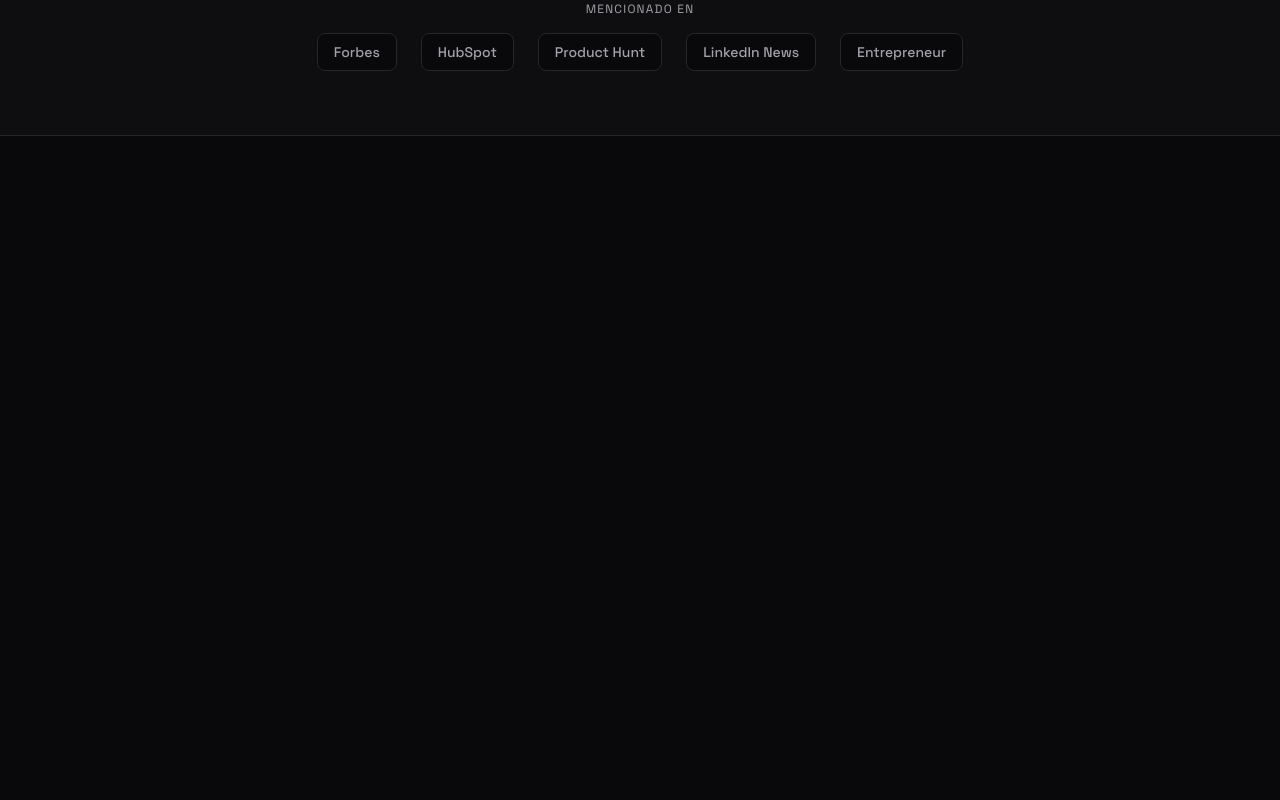
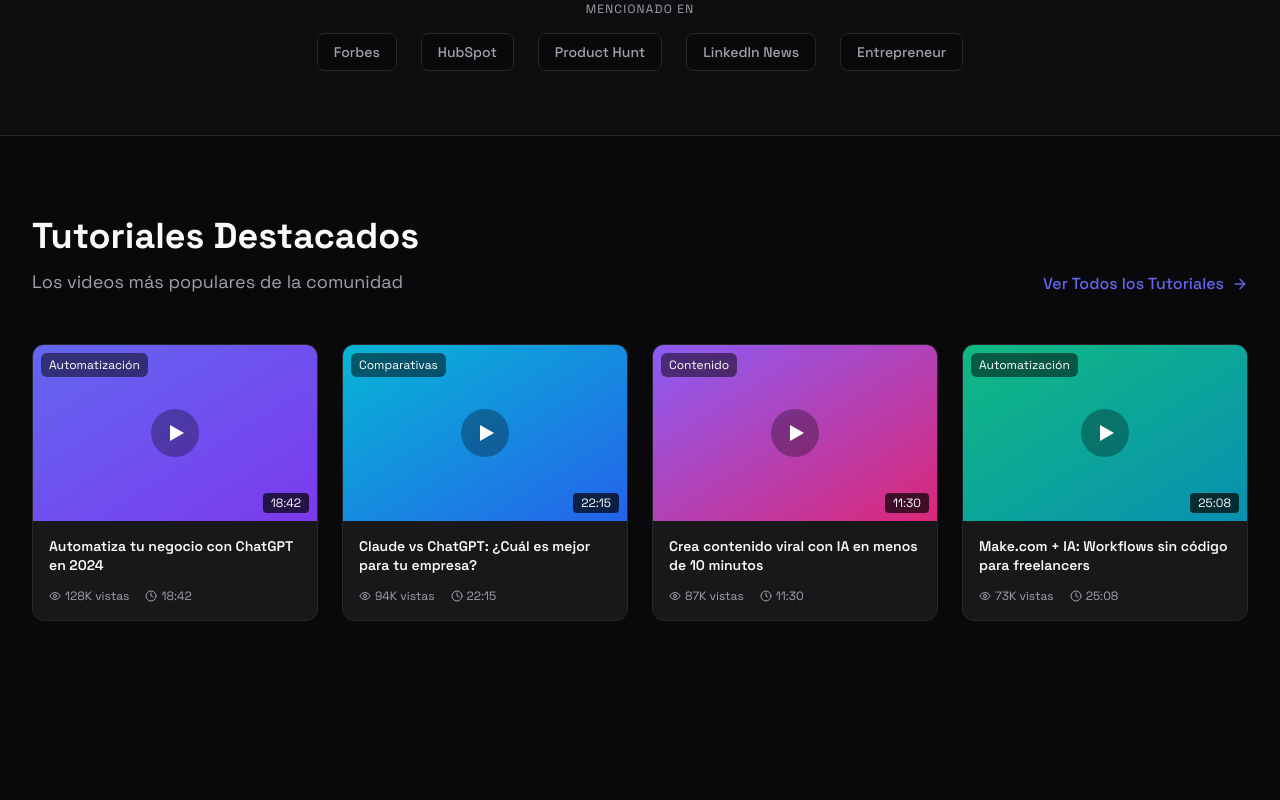
Before and after one commit to miyahira1/claudeapp001, a React (Vite) app: page /#/ in a window 1280 px wide. Shown: the part 1000-1800 px from the top of the page. Built offline with nearby package versions, Linux system fonts and the light colour scheme.

Commit message:
US-006: featured tutorials section with 4 cards, gradient thumbnails, horizontal scroll

```diff
--- a/src/components/sections/FeaturedTutorials.tsx
+++ b/src/components/sections/FeaturedTutorials.tsx
@@ -1,3 +1,77 @@
+import { motion } from 'framer-motion'
+import { Eye, Clock, ArrowRight } from 'lucide-react'
+import { tutorials } from '../../data/tutorials'
+
 export default function FeaturedTutorials() {
-  return <section className="py-20" />
+  return (
+    <section className="py-20">
+      <div className="max-w-7xl mx-auto px-4 sm:px-6 lg:px-8">
+        <motion.div
+          initial={{ opacity: 0, y: 20 }}
+          whileInView={{ opacity: 1, y: 0 }}
+          viewport={{ once: true }}
+          className="flex flex-col sm:flex-row sm:items-end justify-between gap-4 mb-12"
+        >
+          <div>
+            <h2 className="text-3xl sm:text-4xl font-bold text-text-primary mb-3">
+              Tutoriales Destacados
+            </h2>
+            <p className="text-text-muted text-lg">
+              Los videos más populares de la comunidad
+            </p>
+          </div>
+          <a
+            href="#"
+            className="inline-flex items-center gap-2 text-primary font-medium hover:gap-3 transition-all shrink-0"
+          >
+            Ver Todos los Tutoriales
+            <ArrowRight size={16} />
+          </a>
+        </motion.div>
+
+        <div className="flex gap-6 overflow-x-auto pb-4 md:grid md:grid-cols-4 md:overflow-visible scrollbar-hide">
+          {tutorials.map((t, i) => (
+            <motion.a
+              key={t.id}
+              href="#"
+              initial={{ opacity: 0, y: 30 }}
+              whileInView={{ opacity: 1, y: 0 }}
+              viewport={{ once: true }}
+              transition={{ delay: i * 0.1 }}
+              whileHover={{ scale: 1.02 }}
+              className="group shrink-0 w-72 md:w-auto rounded-xl border border-[#27272A] bg-surface overflow-hidden hover:border-primary/40 transition-colors"
+            >
+              {/* Thumbnail placeholder */}
+              <div className={`h-44 bg-gradient-to-br ${t.thumbnailColor} relative`}>
+                <div className="absolute inset-0 flex items-center justify-center">
+                  <div className="w-12 h-12 rounded-full bg-black/30 backdrop-blur-sm flex items-center justify-center group-hover:scale-110 transition-transform">
+                    <div className="w-0 h-0 border-t-[8px] border-t-transparent border-l-[14px] border-l-white border-b-[8px] border-b-transparent ml-1" />
+                  </div>
+                </div>
+                <span className="absolute bottom-2 right-2 bg-black/70 text-white text-xs px-2 py-0.5 rounded">
+                  {t.duration}
+                </span>
+                <span className="absolute top-2 left-2 bg-black/50 backdrop-blur-sm text-white text-xs px-2 py-1 rounded-md">
+                  {t.category}
+                </span>
+              </div>
+              <div className="p-4">
+                <h3 className="text-text-primary font-semibold text-sm leading-snug mb-3 group-hover:text-primary transition-colors line-clamp-2">
+                  {t.title}
+                </h3>
+                <div className="flex items-center gap-4 text-text-muted text-xs">
+                  <span className="flex items-center gap-1">
+                    <Eye size={12} /> {t.views} vistas
+                  </span>
+                  <span className="flex items-center gap-1">
+                    <Clock size={12} /> {t.duration}
+                  </span>
+                </div>
+              </div>
+            </motion.a>
+          ))}
+        </div>
+      </div>
+    </section>
+  )
 }
--- /dev/null
+++ b/src/data/tutorials.ts
@@ -0,0 +1,36 @@
+import type { Tutorial } from '../types'
+
+export const tutorials: Tutorial[] = [
+  {
+    id: '1',
+    title: 'Automatiza tu negocio con ChatGPT en 2024',
+    category: 'Automatización',
+    views: '128K',
+    duration: '18:42',
+    thumbnailColor: 'from-indigo-500 to-violet-600',
+  },
+  {
+    id: '2',
+    title: 'Claude vs ChatGPT: ¿Cuál es mejor para tu empresa?',
+    category: 'Comparativas',
+    views: '94K',
+    duration: '22:15',
+    thumbnailColor: 'from-cyan-500 to-blue-600',
+  },
+  {
+    id: '3',
+    title: 'Crea contenido viral con IA en menos de 10 minutos',
+    category: 'Contenido',
+    views: '87K',
+    duration: '11:30',
+    thumbnailColor: 'from-violet-500 to-pink-600',
+  },
+  {
+    id: '4',
+    title: 'Make.com + IA: Workflows sin código para freelancers',
+    category: 'Automatización',
+    views: '73K',
+    duration: '25:08',
+    thumbnailColor: 'from-emerald-500 to-cyan-600',
+  },
+]
--- /dev/null
+++ b/src/types/index.ts
@@ -0,0 +1,55 @@
+export interface Tutorial {
+  id: string
+  title: string
+  category: string
+  views: string
+  duration: string
+  thumbnailColor: string
+}
+
+export interface AITool {
+  id: string
+  name: string
+  category: string
+  description: string
+  rating: number
+  logoColor: string
+  featured?: boolean
+}
+
+export interface Resource {
+  id: string
+  title: string
+  description: string
+  category: string
+  fileType: 'PDF' | 'Notion' | 'Excel'
+  downloads: string
+  coverColor: string
+}
+
+export interface Product {
+  id: string
+  name: string
+  price: string
+  period?: string
+  features: string[]
+  cta: string
+  popular?: boolean
+  tier: 'basic' | 'pro' | 'enterprise'
+}
+
+export interface Testimonial {
+  id: string
+  name: string
+  role: string
+  quote: string
+  avatarColor: string
+}
+
+export interface Workflow {
+  id: string
+  name: string
+  description: string
+  tools: string[]
+  icon: string
+}
```
Also changed, not shown: tasks/prd-camino-digital.md (+8 -0 lines), 1 other file (tests, documents, lock files or other folders).
